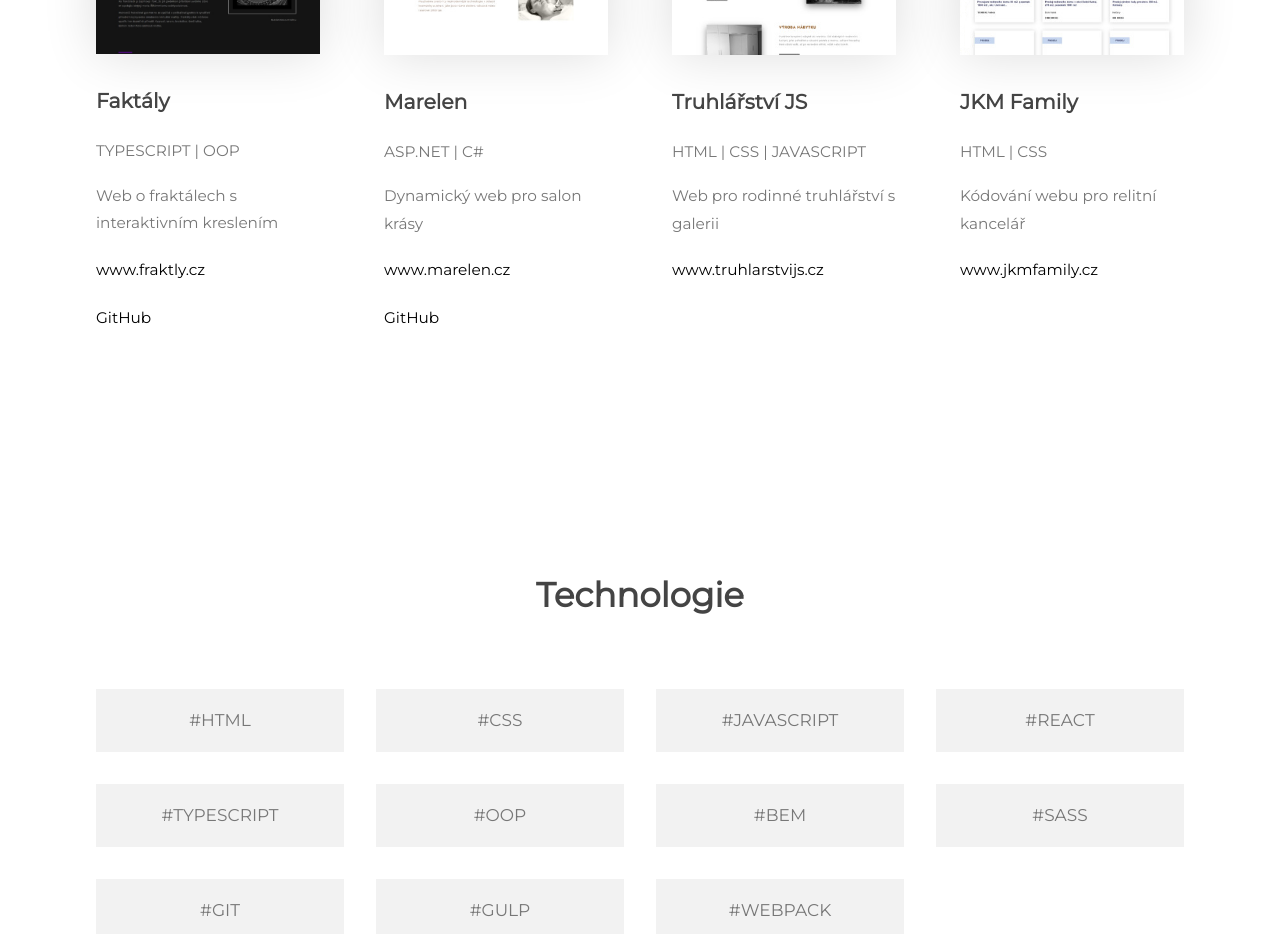
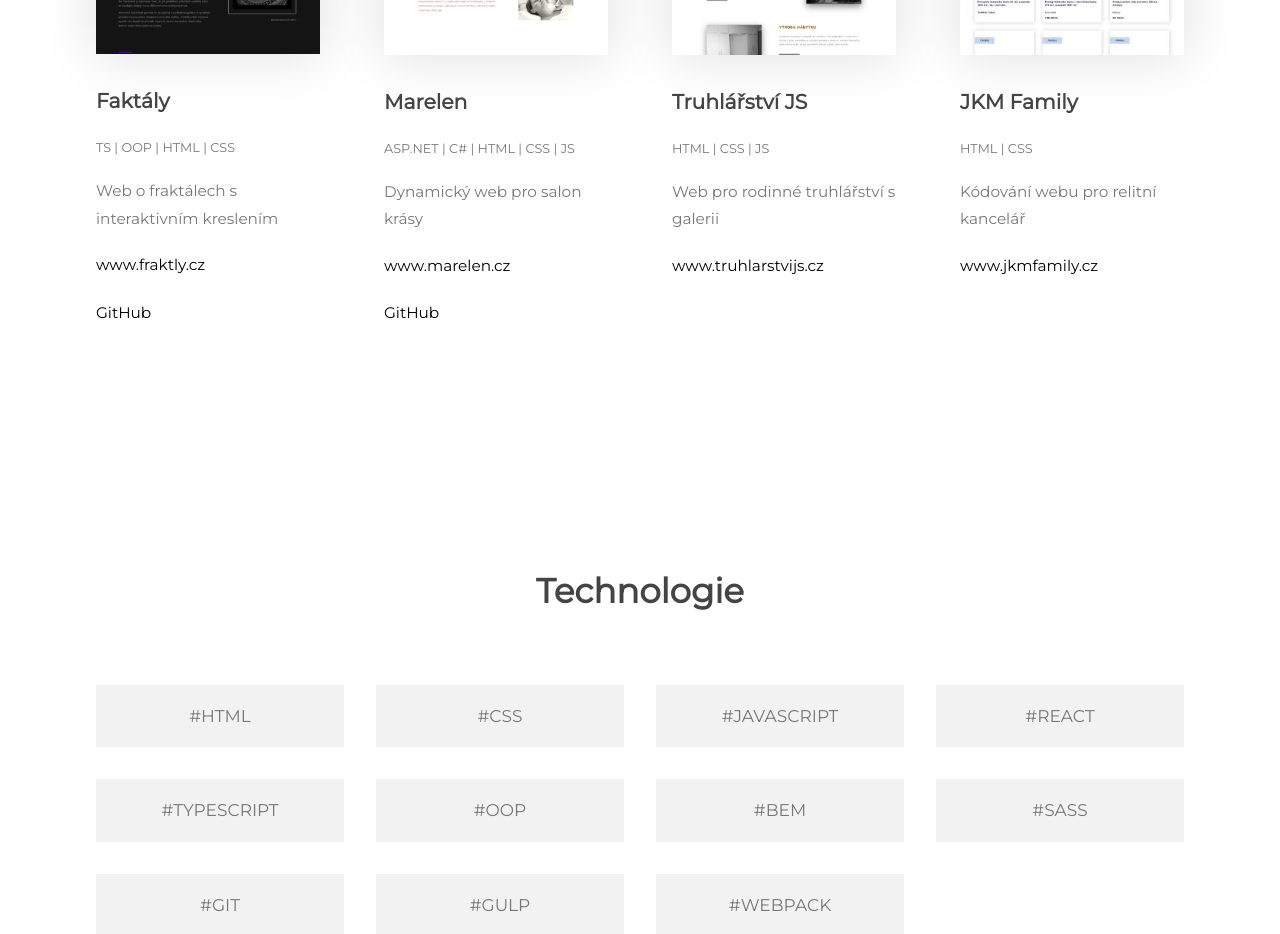
Before and after one commit to petrzabransky/petrzabransky, a React (Create React App) app: page / in a window 1280 px wide. Shown: the part 1220-2154 px from the top of the page. Built offline with nearby package versions, Linux system fonts and the light colour scheme.

Commit message:
Reference Technology Small Font size and UpperCase

```diff
--- a/src/components/component/card/CardReference.scss
+++ b/src/components/component/card/CardReference.scss
@@ -9,6 +9,11 @@
 
 	&__text {
 		font-size: 0.9rem;
+	}
+
+	&__technology {
+		font-size: 0.75rem;
+		text-transform: uppercase;
 	}
 
 	&__img {
--- a/src/components/component/card/CardReference.tsx
+++ b/src/components/component/card/CardReference.tsx
@@ -21,7 +21,7 @@ const CardReference = ({ id, title, technology, description, website, url, image
 				</a>
 			</figure>
 			<h3 className="card-reference__title">{title}</h3>
-			<p className="card-reference__text">{technology}</p>
+			<p className="card-reference__technology">{technology}</p>
 			<p className="card-reference__text">{description}</p>
 			<p><a className="card-reference__text link" href={url} target="_blank">{website}</a></p>
 			<p><a className="card-reference__text link" href={github} target="_blank">{github ? "GitHub" : ""}</a></p>
--- a/src/data/dataReference.tsx
+++ b/src/data/dataReference.tsx
@@ -8,7 +8,7 @@ const dataReference = [
 		id: 1,
 		image: fraktaly,
 		title: "Faktály",
-		technology: "TYPESCRIPT | OOP",
+		technology: "ts | oop | html | css",
 		description: "Web o fraktálech s interaktivním kreslením",
 		website: "www.fraktly.cz",
 		url: "https://www.fraktaly.cz",
@@ -18,7 +18,7 @@ const dataReference = [
 		id: 2,
 		image: marelen,
 		title: "Marelen",
-		technology: "ASP.NET | C#",
+		technology: "asp.net | c# | html | css | js",
 		description: "Dynamický web pro salon krásy",
 		website: "www.marelen.cz",
 		url: "https://www.marelen.cz",
@@ -28,7 +28,7 @@ const dataReference = [
 		id: 3,
 		image: truhlarstvi,
 		title: "Truhlářství JS",
-		technology: "HTML | CSS | JAVASCRIPT",
+		technology: "html | css | js",
 		description: "Web pro rodinné truhlářství s galerii",
 		website: "www.truhlarstvijs.cz",
 		url: "https://www.truhlarstvijs.cz",
@@ -38,7 +38,7 @@ const dataReference = [
 		id: 4,
 		image: jkm,
 		title: "JKM Family",
-		technology: "HTML | CSS",
+		technology: "html | css",
 		description: "Kódování webu pro relitní kancelář",
 		website: "www.jkmfamily.cz",
 		url: "https://www.jkmfamily.cz",
```
